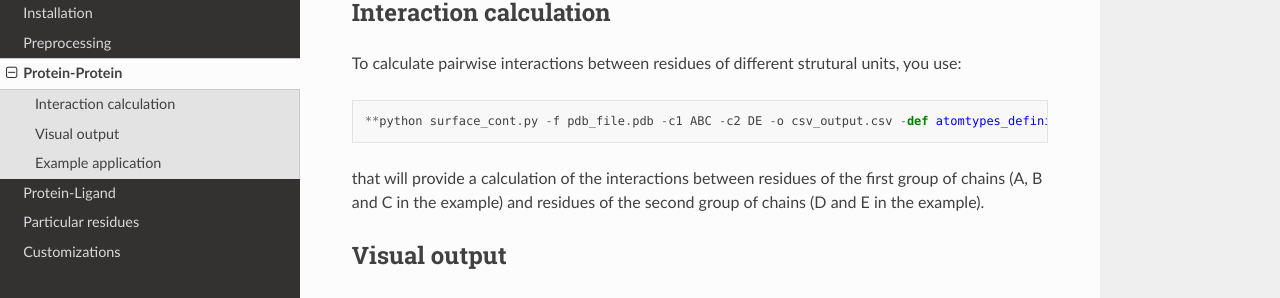
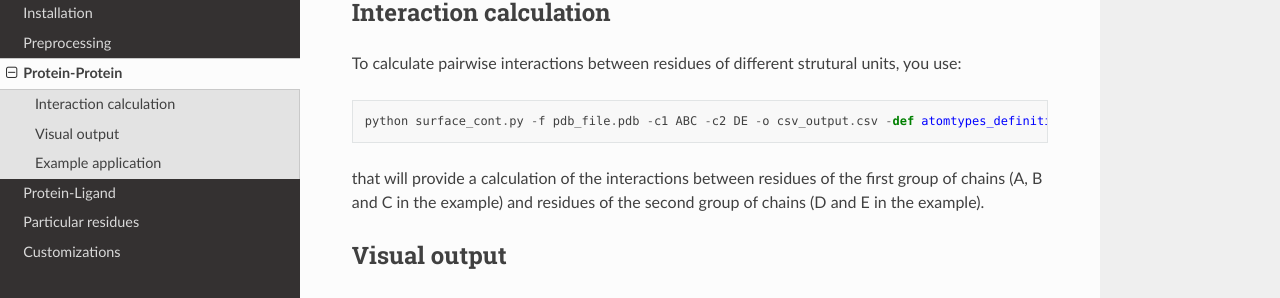
Before and after one commit to nataliateruel/Surfaces_tutorial, a Sphinx documentation site: the page built from docs/source/Protein-protein.rst, in a window 1280 px wide. Shown: the part 164-462 px from the top of the page. Built offline with Sphinx 7.4.7 and the Read the Docs theme 2.0.0, drawn with Linux system fonts in a browser that asks for light colours.

```diff
--- a/docs/source/Protein-protein.rst
+++ b/docs/source/Protein-protein.rst
@@ -6,7 +6,7 @@ Interaction calculation
 
 To calculate pairwise interactions between residues of different strutural units, you use::
 
-      **python surface_cont.py -f pdb_file.pdb -c1 ABC -c2 DE -o csv_output.csv -def atomtypes_definition.def -dat atomtypes_interactions.dat**
+      python surface_cont.py -f pdb_file.pdb -c1 ABC -c2 DE -o csv_output.csv -def atomtypes_definition.def -dat atomtypes_interactions.dat
 
 that will provide a calculation of the interactions between residues of the first group of chains (A, B and C in the example) and residues of the second group of chains (D and E in the example).
 
```
